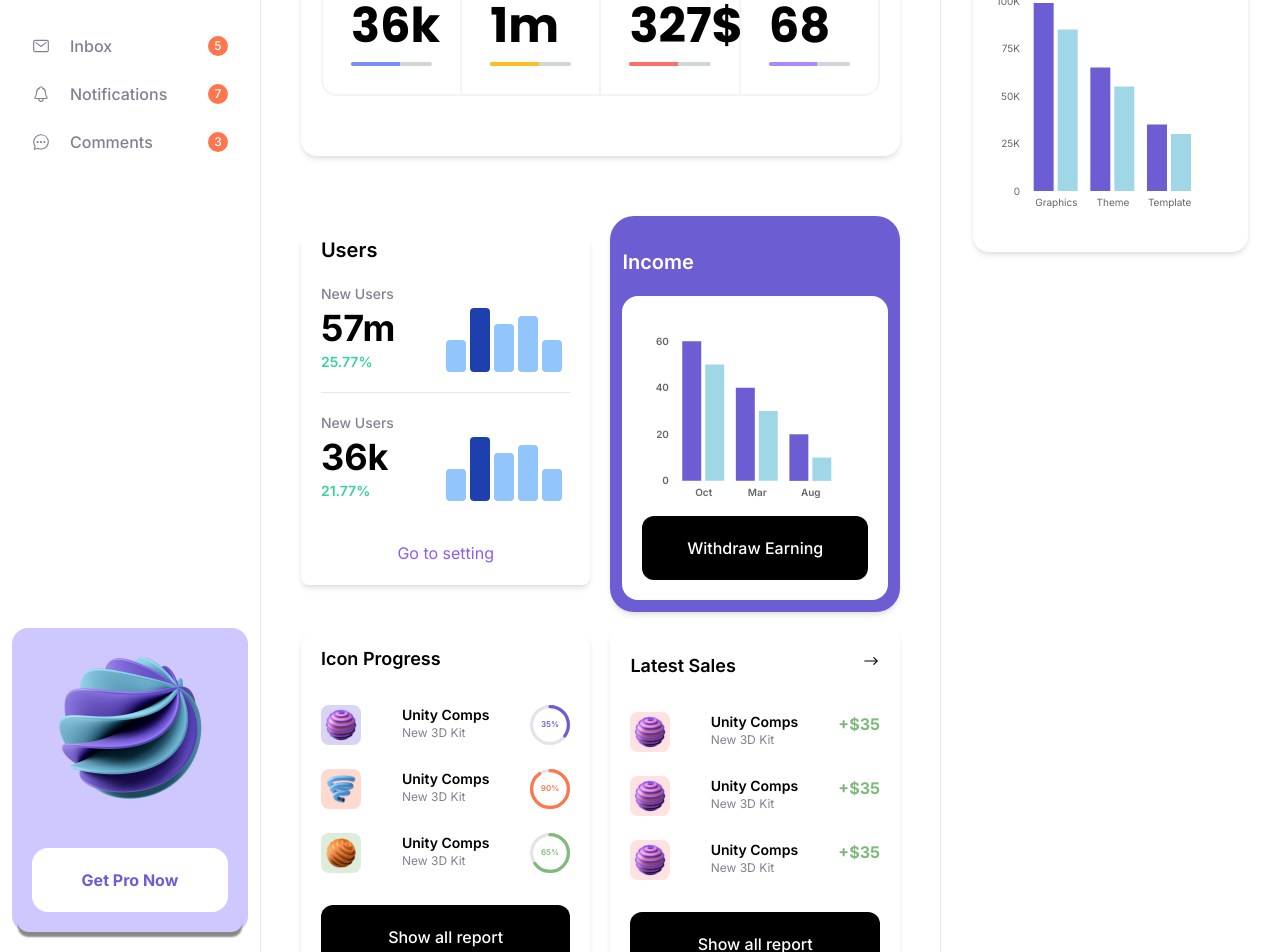
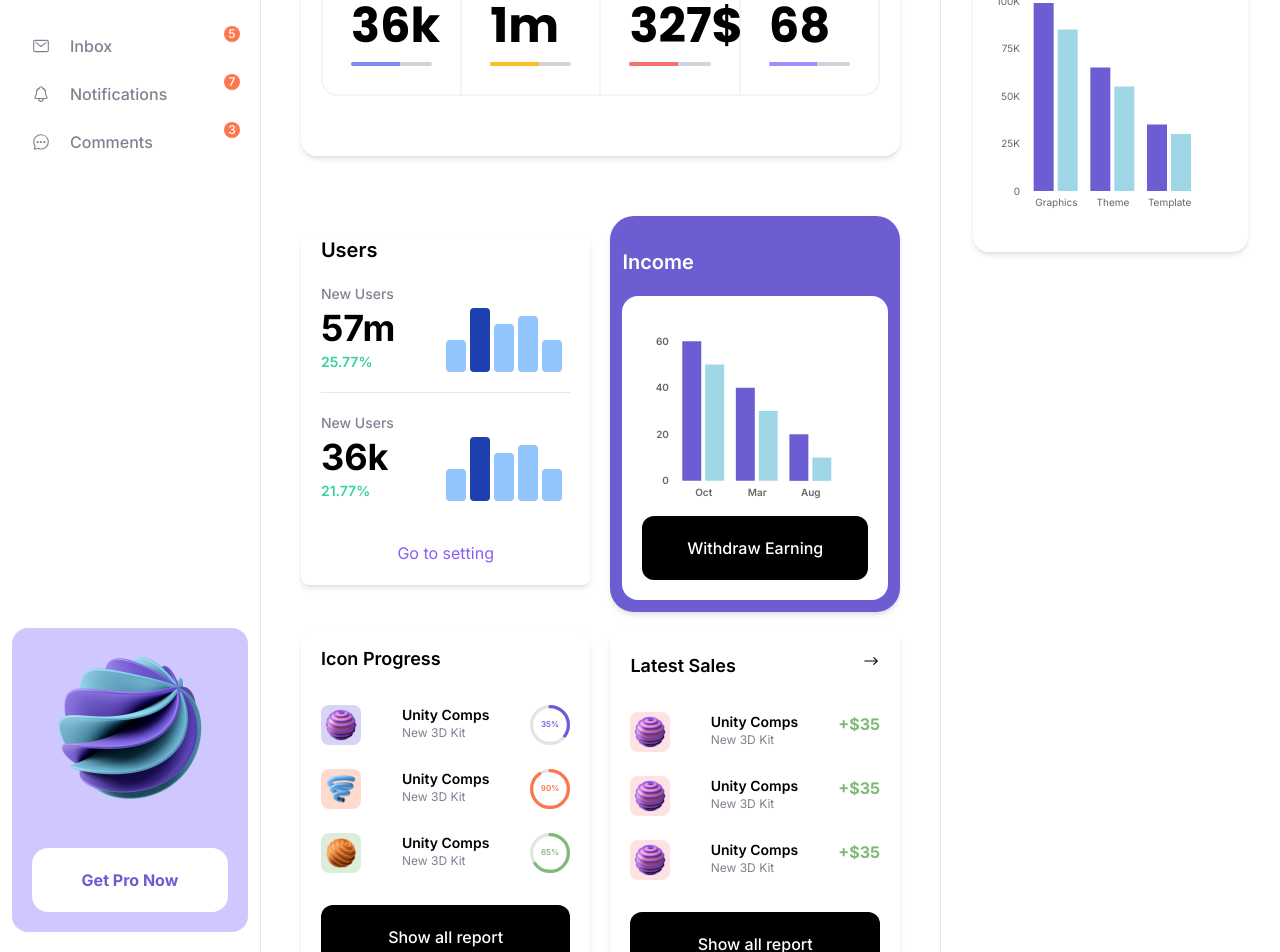
Before and after one commit to Abdul3030/unity, a Next.js app: page / in a window 1280 px wide. Shown: the part 600-1552 px from the top of the page. Built offline with nearby package versions, Linux system fonts and the light colour scheme.

Commit message:
Added Context to handle collapse

```diff
--- a/components/Sidebar/Item.tsx
+++ b/components/Sidebar/Item.tsx
@@ -1,31 +1,33 @@
 import * as Ionic from 'react-icons/io5';
 import Link from 'next/link';
+import { useContext } from 'react';
+import { CollapseContext } from '../../context/CollapseContext';
 
 type ItemProps = {
     icon: keyof typeof Ionic ,
     name: string,
     badge?: number | undefined,
-    show: boolean,
     url: string,
-    clicked: () => void,
 };
 
-const Item = ({icon, name, badge, show, url, clicked}:ItemProps) => {
+const Item = ({icon, name, badge, url}:ItemProps) => {
 
     const Icon = Ionic[icon];
 
+    const [collapse, setCollapse] = useContext<any>(CollapseContext);
+
     return (
         <Link  href={url} passHref>
-            <div onClick={clicked} className="relative w-full font-medium cursor-pointer transition-all duration-400 ease-in-out flex justify-between items-center rounded-xl px-5 py-3 text-unity-gray hover:bg-unity-purple hover:text-white">
-                <div className={`flex ${show ? 'justify-between' : 'justify-between'}`}>
+            <div onClick={() => setCollapse(true)} className="relative w-full font-medium cursor-pointer transition-all duration-400 ease-in-out flex justify-between items-center rounded-xl px-5 py-3 text-unity-gray hover:bg-unity-purple hover:text-white">
+                <div className={`flex ${collapse ? 'justify-between' : 'justify-between'}`}>
                     <i className="text-lg flex items-center"><Icon /></i>
                     {
-                        show && <h2 className="pl-5">{name}</h2>
+                        !collapse && <h2 className="pl-5">{name}</h2>
                     }
                 </div>
                 {
                     badge! >= 0 && (<>
-                            <div className={`rounded-full flex justify-center items-center bg-unity-orange ${!show ? 'absolute top-1 right-2 w-4 h-4' : 'w-5 h-5'}`}>
+                            <div className={`rounded-full flex justify-center items-center bg-unity-orange ${!collapse ? 'absolute top-1 right-2 w-4 h-4' : 'w-5 h-5'}`}>
                                 <span className="p-2 text-xs text-white">{badge}</span>
                             </div>
                         </>)
--- a/components/Sidebar/index.tsx
+++ b/components/Sidebar/index.tsx
@@ -1,6 +1,8 @@
 import Image from 'next/image';
 import Item from './Item';
 import * as Ionic from 'react-icons/io5';
+import { useContext, useState } from 'react';
+import { CollapseContext } from '../../context/CollapseContext';
 
 
 
@@ -86,15 +88,17 @@ const sidebarData:barDataType = {
 
 type SidebarProps = {
     name: string,
-    collapse: boolean,
     collapseHandler: () => void,
-    linkClicked: () => void,
     mobileMenuClose?: () => void,
 }
 
-const SideBar = ({collapseHandler, name, collapse, mobileMenuClose, linkClicked}:SidebarProps ) => {
+const SideBar = ({collapseHandler, name, mobileMenuClose}:SidebarProps ) => {
 
     const simpleMenu = <svg stroke="currentColor" fill="currentColor" strokeWidth="0" viewBox="0 0 20 20" height="1em" width="1em" xmlns="http://www.w3.org/2000/svg"><path fillRule="evenodd" d="M3 7a1 1 0 011-1h12a1 1 0 110 2H4a1 1 0 01-1-1zM3 13a1 1 0 011-1h12a1 1 0 110 2H4a1 1 0 01-1-1z" clipRule="evenodd"></path></svg>;
+
+    const [collapse, setCollapse] = useContext<any>(CollapseContext);
+
+    console.log("collapse", collapse);
 
     return (
         <div className={`h-full flex flex-col justify-between`}>
@@ -102,7 +106,7 @@ const SideBar = ({collapseHandler, name, collapse, mobileMenuClose, linkClicked}
             <div className="w-full">
                 {/* ********* Sidebar Header ************ */}
                 <div className="relative w-full flex items-center p-4 md:p-3">
-                    <div className={`${collapse ? 'hidden' : 'block'}`}>
+                    <div className={`${ collapse ? 'hidden' : 'block'}`}>
                         <Image src="/logo.svg" width="176" height="47" alt="Logo"/>
                     </div>
                     <i onClick={collapseHandler} className="text-4xl cursor-pointer hidden md:block lg:hidden">{simpleMenu}</i>
@@ -123,7 +127,7 @@ const SideBar = ({collapseHandler, name, collapse, mobileMenuClose, linkClicked}
                     </h1>
                     <div className="w-full border-b pb-10">
                         {
-                            sidebarData.admin.map(({name, url, icon}, idx) => <Item key={idx} clicked={linkClicked} show={!collapse} url={url} icon={icon} name={name} />)
+                            sidebarData.admin.map(({name, url, icon}, idx) => <Item key={idx}  url={url} icon={icon} name={name} />)
                         }
                     </div>
 
@@ -133,7 +137,7 @@ const SideBar = ({collapseHandler, name, collapse, mobileMenuClose, linkClicked}
 
                     <div className="w-full">
                         {
-                            sidebarData.insight.map(({name, url, icon, badge}, idx) => <Item key={idx} clicked={linkClicked} show={!collapse} url={url} icon={icon} name={name} badge={badge} />)
+                            sidebarData.insight.map(({name, url, icon, badge}, idx) => <Item key={idx} url={url} icon={icon} name={name} badge={badge} />)
                         }
                     </div>
                 </div>
@@ -163,7 +167,7 @@ const SideBar = ({collapseHandler, name, collapse, mobileMenuClose, linkClicked}
                     </div>
                 </div>
             </div>
-            <style jsx>{`
+            {/* <style jsx>{`
                 .parent-shadow:after{
                     content: " ";
                     position:absolute;
@@ -179,7 +183,7 @@ const SideBar = ({collapseHandler, name, collapse, mobileMenuClose, linkClicked}
                     -webkit-box-shadow: 0px 5px 4px #888;
                     box-shadow: 0px 5px 2px #888;
                   }
-            `}</style>
+            `}</style> */}
         </div>
     )
 };
--- /dev/null
+++ b/context/CollapseContext.tsx
@@ -0,0 +1,25 @@
+import * as React from 'react';
+import { useState } from 'react';
+
+
+type CollapseContextType = [
+    collapse: boolean,
+    setCollapse: React.Dispatch<React.SetStateAction<boolean>>
+]
+
+
+export const CollapseContext = React.createContext<CollapseContextType | undefined>(undefined);
+
+
+export const CollapseProvider = ({children}:{children: JSX.Element | JSX.Element[]}) => {
+
+    const [collapse, setCollapse] = useState<boolean>(true);
+
+    return (
+        <CollapseContext.Provider value={[collapse, setCollapse]} >
+            {
+                children
+            }
+        </CollapseContext.Provider>
+    )
+};
--- a/pages/_app.tsx
+++ b/pages/_app.tsx
@@ -1,7 +1,12 @@
 import '../styles/globals.css'
 import type { AppProps } from 'next/app'
+import { CollapseProvider } from '../context/CollapseContext';
 
 function MyApp({ Component, pageProps }: AppProps) {
-  return <Component {...pageProps} />
+  return (
+    <CollapseProvider>
+      <Component {...pageProps} />
+    </CollapseProvider>
+  )
 }
 export default MyApp
--- a/pages/index.tsx
+++ b/pages/index.tsx
@@ -10,6 +10,9 @@ import Progress from '../components/Progress';
 import Income from '../components/Income';
 import Summary from '../components/Summary';
 import MobileNav from '../components/MobileNav';
+import { useContext } from 'react';
+import { CollapseContext } from '../context/CollapseContext';
+import { useEffect } from 'react';
 
 
 
@@ -17,17 +20,24 @@ export default function Home() {
 
   const isTablet = useMediaQuery({minWidth: 768, maxWidth: 1023}, undefined, (match) => match ? setCollapse(true) : setCollapse(false));
 
-  const [collapse, setCollapse] = useState(isTablet ? true : false);
   const [mobileMenu, setMobileMenu] = useState(false);
+
+  const [collapse, setCollapse] = useContext<any>(CollapseContext);
 
 
   const sideBarCollapseHandler = () => {
         setCollapse(!collapse);
     };
+
   const mobileMenuHandler = () => {
         setMobileMenu(!mobileMenu);
   };
 
+  useEffect(() => {
+    if(!isTablet){
+      setCollapse(false);
+    }
+  });
 
   console.log(collapse);
   return (
@@ -37,11 +47,11 @@ export default function Home() {
       </div>
       <div onClick={mobileMenuHandler} className={`fixed transition-width duration-500 ease-out overflow-y-scroll z-30 top-0 left-0 bg-gray-500 bg-opacity-50 overflow-hidden md:hidden ${mobileMenu ? 'block w-full' : 'hidden w-0' }`}>
         <div onClick={(e) => e.stopPropagation()} className={`bg-white px-1 max-h-screen ${mobileMenu ? 'w-72' : 'w-0'} h-auto overflow-scroll z-40 transition-width duration-700 ease-in-out`}>
-          <SideBar name="Tam Tran" mobileMenuClose={mobileMenuHandler} collapseHandler={mobileMenuHandler} linkClicked={sideBarCollapseHandler} collapse={collapse} />
+          <SideBar name="Tam Tran" mobileMenuClose={mobileMenuHandler} collapseHandler={mobileMenuHandler}  />
         </div>
       </div>
       <div className={`hidden md:block bg-white ${collapse ? 'w-22' : 'w-80'} pt-5 px-3 overflow-hidden transition-width duration-200 ease-out`}>
-        <SideBar name="Tam Tran" collapseHandler={sideBarCollapseHandler}  linkClicked={!collapse ? () => setCollapse(true) : () => {return ;}} collapse={collapse} />
+        <SideBar name="Tam Tran" collapseHandler={sideBarCollapseHandler}  />
       </div>
       <div className="w-full flex">
         <div className="w-full lg:w-2/3 pt-5 px-5 md:px-10 border-l">
```
